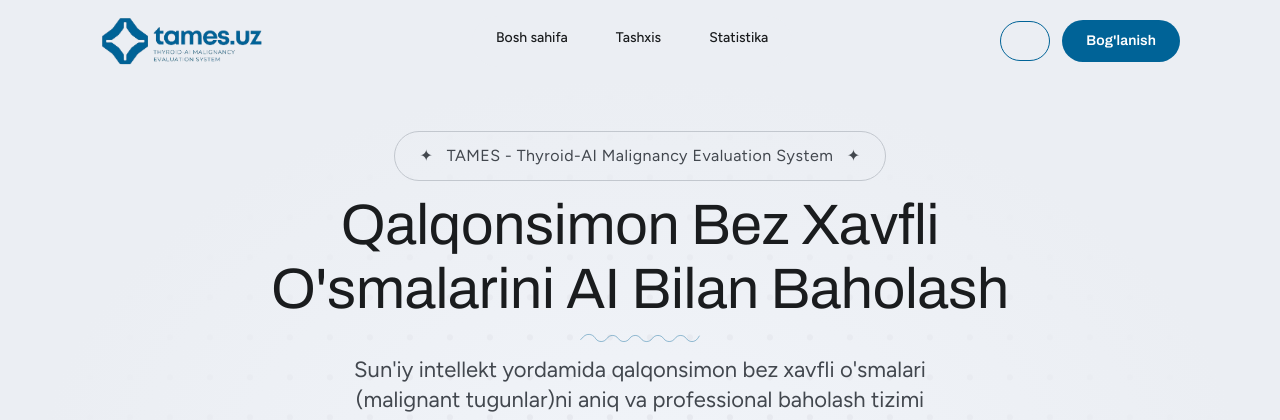
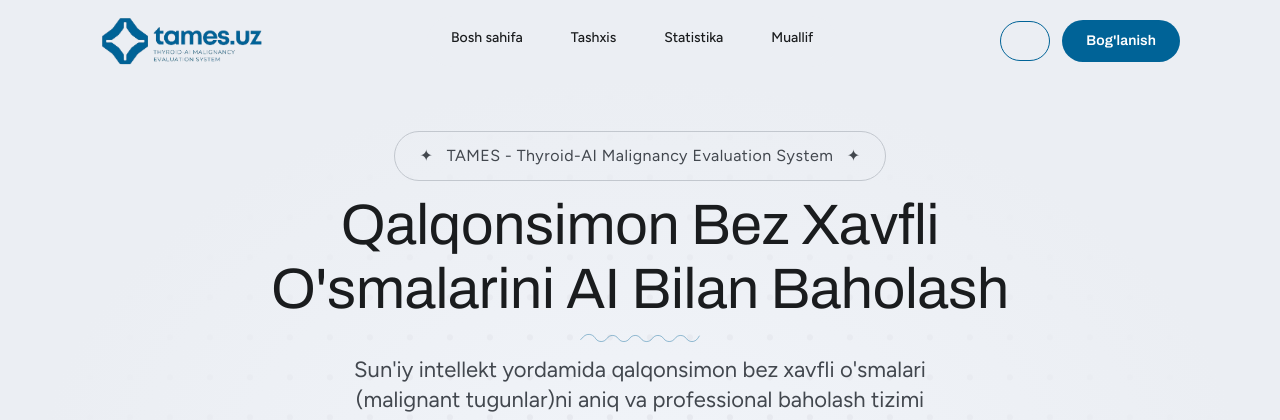
Before and after one commit to AsliddinWeb/ai-project, a Django app: page / in a window 1280 px wide. Shown: the top 420 px of the page. Run offline with Django 5.2, Linux system fonts and the light colour scheme; some web fonts are replaced.

Commit message:
Header added /about page

```diff
--- a/templates/components/header.html
+++ b/templates/components/header.html
@@ -33,6 +33,10 @@
                         <a href="/#statistic"
                            class="inline-block text-neutral-900 hover:bg-primary-500/[.04] dark:text-themedark-bodycolor rounded-full px-[18px] lg:px-6 py-3 text-[14px] font-medium transition-all leading-[1.429] open:text-primary-500 open:font-semibold">
                             Statistika
+                        </a>
+                        <a href="/about"
+                           class="inline-block text-neutral-900 hover:bg-primary-500/[.04] dark:text-themedark-bodycolor rounded-full px-[18px] lg:px-6 py-3 text-[14px] font-medium transition-all leading-[1.429] open:text-primary-500 open:font-semibold">
+                            Muallif
                         </a>
                     </div>
                 </div>
```
